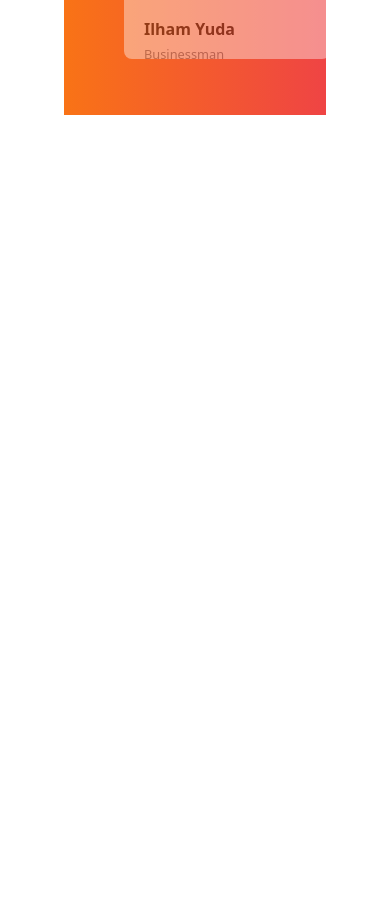
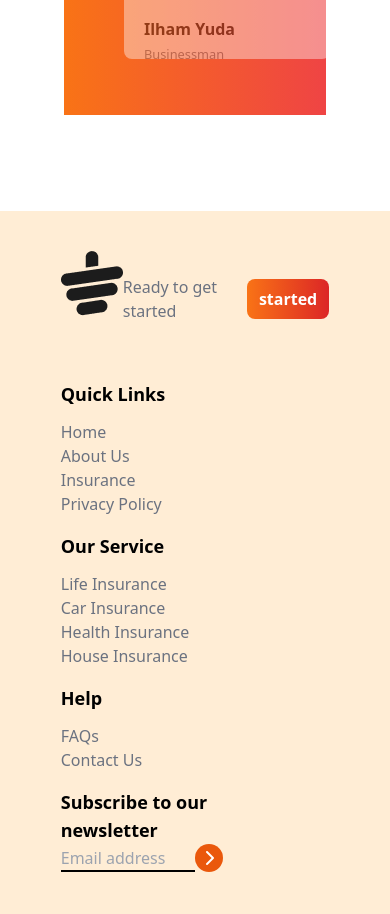
Before and after one commit to sihab176/tea-house-tailwind, a plain HTML site: page index.html in a window 390 px wide. Shown: the part 4755-5669 px from the top of the page. Before the commit the page ends 4966 px from the top, so only its background shows below. Drawn offline with nearby package versions, Linux system fonts and the light colour scheme.

Commit message:
added a footer and responsive

```diff
--- a/index.html
+++ b/index.html
@@ -254,6 +254,102 @@
           </div>
         </div>
       </section>
+      <!-- ==============================================home work========================== -->
     </main>
+    <!-- ==============================================footer section====================== -->
+
+    <footer class="bg-orange-100 text-gray-500 py-10 px-4 md:px-16">
+      <div class="w-9/12 mx-auto">
+        <!-- =======lago======== -->
+        <div class="mb-8 flex justify-between">
+          <img class="mb-8" src="images/cup.png" alt="" />
+          <div class="flex items-center gap-2">
+            <h4>Ready to get started</h4>
+            <button
+              class="bg-gradient-to-r from-orange-500 to-red-600 py-2 px-3 rounded-lg text-white font-bold"
+            >
+              started
+            </button>
+          </div>
+        </div>
+        <!-- ===========liks================ -->
+        <div class="grid grid-cols-1 md:grid-cols-2 lg:grid-cols-4 gap-4">
+          <!-- ===first clm===== -->
+          <div>
+            <h3 class="font-semibold text-lg mb-3 text-black">Quick Links</h3>
+            <ul class="sp">
+              <li><a class="hover:text-orange-600" href="">Home</a></li>
+              <li><a class="hover:text-orange-600" href=""> About Us</a></li>
+              <li><a class="hover:text-orange-600" href="">Insurance</a></li>
+              <li>
+                <a class="hover:text-orange-600" href="">Privacy Policy</a>
+              </li>
+            </ul>
+          </div>
+          <!-- ===second clm===== -->
+          <div>
+            <h3 class="font-semibold text-lg mb-3 text-black">Our Service</h3>
+            <ul class="sp">
+              <li>
+                <a class="hover:text-orange-600" href="">Life Insurance</a>
+              </li>
+              <li>
+                <a class="hover:text-orange-600" href=""> Car Insurance</a>
+              </li>
+              <li>
+                <a class="hover:text-orange-600" href="">Health Insurance</a>
+              </li>
+              <li>
+                <a class="hover:text-orange-600" href="">House Insurance</a>
+              </li>
+            </ul>
+          </div>
+          <!-- ===third clm===== -->
+          <div>
+            <h3 class="font-semibold text-lg mb-3 text-black">Help</h3>
+            <ul class="sp">
+              <li>
+                <a class="hover:text-orange-600" href="">FAQs</a>
+              </li>
+              <li>
+                <a class="hover:text-orange-600" href=""> Contact Us</a>
+              </li>
+            </ul>
+          </div>
+
+          <!-- ==============fouth clm======== -->
+
+          <div>
+            <h3 class="font-semibold text-lg text-black">
+              Subscribe to our <br />
+              newsletter
+            </h3>
+            <div class="flex flex-col space-y-2">
+              <div class="mb-10">
+                <input
+                  class="bg-transparent border-b-2 border-black w-3/6 md:w-5/6"
+                  type="email"
+                  placeholder="Email address"
+                /><i
+                  class="fa-solid fa-chevron-right w-7 h-7 bg-orange-600 inline-flex rounded-full justify-center items-center text-white"
+                ></i>
+              </div>
+              <div class="flex justify-center w-2/5 justify-between mb-2 mt-10">
+                <i class="fa-brands fa-facebook"></i>
+                <i class="fa-brands fa-instagram"></i>
+                <i class="fa-brands fa-square-twitter"></i>
+              </div>
+            </div>
+          </div>
+          <!-- ========fifth-clm -->
+          <!-- <div class="text-center items-center pt-4 mt-4">
+            <p>© create by Md. shariar.</p>
+          </div> -->
+        </div>
+        <div class="text-center items-center pt-4 mt-4">
+          <p>© create by Md. shariar.</p>
+        </div>
+      </div>
+    </footer>
   </body>
 </html>
```
